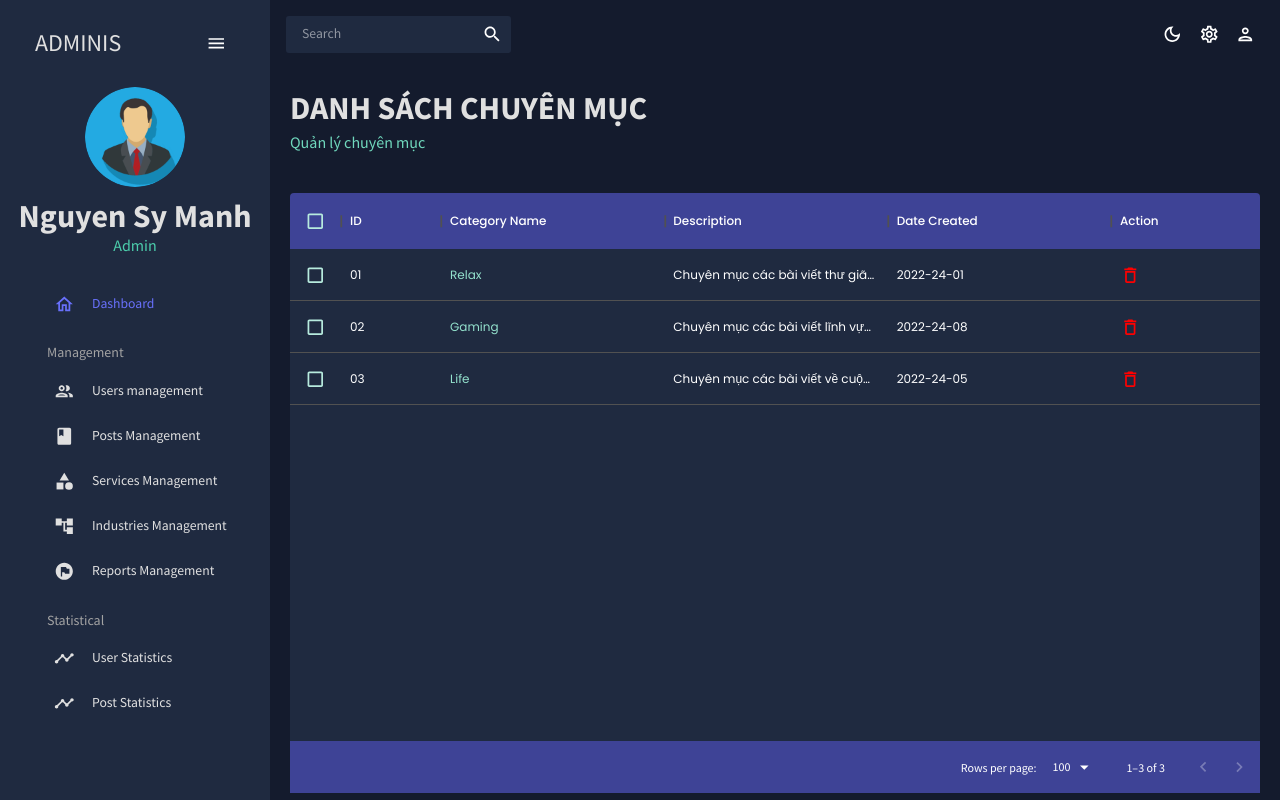
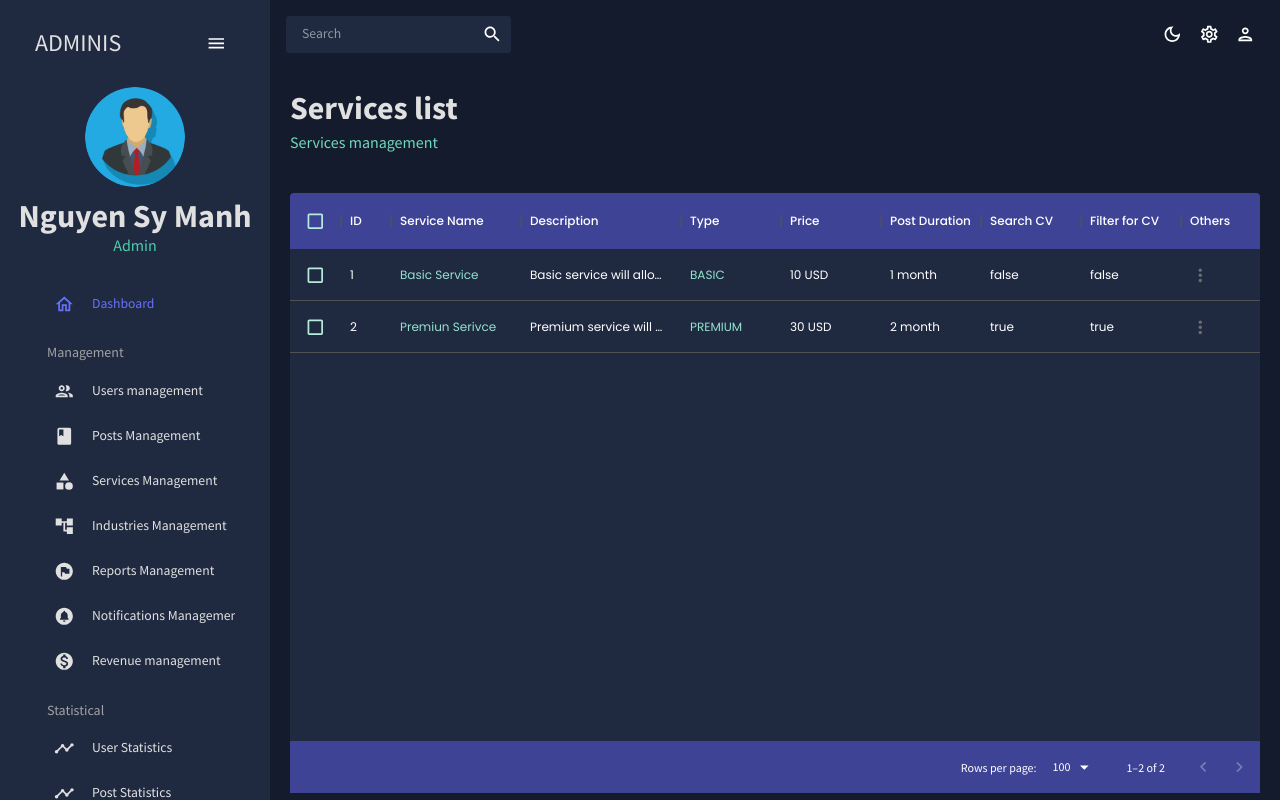
Before and after one commit to HoangVanBinh0712/KLTN, a React (Create React App) app in the folder Frontend/client/: page /admin/services in a window 1280 px wide. Built offline with nearby package versions, Linux system fonts and the light colour scheme.

Commit message:
add loginPageAdmin

```diff
--- /dev/null
+++ b/Frontend/client/src/admin_scenes/LoginPageAdmin.jsx
@@ -0,0 +1,106 @@
+import React from 'react'
+import Avatar from '@mui/material/Avatar';
+import Button from '@mui/material/Button';
+import CssBaseline from '@mui/material/CssBaseline';
+import TextField from '@mui/material/TextField';
+import Link from '@mui/material/Link';
+import Box from '@mui/material/Box';
+import LockOutlinedIcon from '@mui/icons-material/LockOutlined';
+import Typography from '@mui/material/Typography';
+import Container from '@mui/material/Container';
+import { createTheme, ThemeProvider } from '@mui/material/styles';
+
+const LoginPageAdmin = () => {
+    const handleSubmit = (event) => {
+        event.preventDefault();
+        const data = new FormData(event.currentTarget);
+        console.log({
+            email: data.get('email'),
+            password: data.get('password'),
+        });
+    };
+    const Copyright= (props) =>{
+        return (
+            <Typography variant="body2" color="text.secondary" align="center" {...props}>
+                {'Copyright © '}
+                <Link color="inherit" href="http://localhost:3006">
+                    HBQ Career
+                </Link>{' '}
+                {new Date().getFullYear()}
+                {'.'}
+            </Typography>
+        );
+    }
+
+    const theme = createTheme();
+    return (
+        <ThemeProvider theme={theme} >
+            <Container component="main" maxWidth="xs" >
+                <CssBaseline />
+                <Box
+                    sx={{
+                        marginTop: 15,
+                        display: 'flex',
+                        flexDirection: 'column',
+                        alignItems: 'center',
+                    }}
+                >
+                    <Avatar sx={{ m: 1, bgcolor: 'secondary.main' }}>
+                        <LockOutlinedIcon />
+                    </Avatar>
+                    <Typography component="h1" variant="h5">
+                        Sign in with administrator account
+                    </Typography>
+                    <Box component="form" onSubmit={handleSubmit} /* noValidate */ sx={{ mt: 1 }}>
+                        <TextField
+                            margin="normal"
+                            required
+                            fullWidth
+                            id="email"
+                            label="Email Address"
+                            name="email"
+                            autoComplete="email"
+                            autoFocus
+                        />
+                        <TextField
+                            margin="normal"
+                            required
+                            fullWidth
+                            name="password"
+                            label="Password"
+                            type="password"
+                            id="password"
+                            autoComplete="current-password"
+                        />
+                        {/* <FormControlLabel
+                            control={<Checkbox value="remember" color="primary" />}
+                            label="Remember me"
+                        /> */}
+                        <Button
+                            type="submit"
+                            fullWidth
+                            variant="contained"
+                            sx={{ mt: 3, mb: 2 }}
+                        >
+                            Sign In
+                        </Button>
+                        {/* <Grid container>
+                            <Grid item xs>
+                                <Link href="#" variant="body2">
+                                    Forgot password?
+                                </Link>
+                            </Grid>
+                            <Grid item>
+                                <Link href="#" variant="body2">
+                                    {"Don't have an account? Sign Up"}
+                                </Link>
+                            </Grid>
+                        </Grid> */}
+                    </Box>
+                </Box>
+                <Copyright sx={{ mt: 10, mb: 2 }} />
+            </Container>
+        </ThemeProvider>
+    )
+}
+export default LoginPageAdmin
--- a/Frontend/client/src/admin_scenes/Services.jsx
+++ b/Frontend/client/src/admin_scenes/Services.jsx
@@ -1,43 +1,68 @@
 import { Box, Typography, useTheme } from "@mui/material";
 import { DataGrid } from "@mui/x-data-grid";
 import { tokens } from "../theme";
-import { mockCategory } from "../data/mockData";
+import { mockSevices } from "../data/mockData";
 import Header from "../components/charts/Header";
 import { DeleteOutline } from "@mui/icons-material";
+import MoreVertIcon from '@mui/icons-material/MoreVert';
+
 const Services = () => {
   const theme = useTheme();
   const colors = tokens(theme.palette.mode);
   const columns = [
-    {field: "id", headerName: "ID"},
     {
-      field: "catName",
-      headerName: "Category Name",
-      flex: 1,
+      field: "id",
+      headerName: "ID",
+      width: 40
+    },
+    {
+      field: "name",
+      headerName: "Service Name",
+      width: 130,
       cellClassName: "name-column--cell",
     },
     {
-        field: "description",
-        headerName: "Description",
-        flex: 1,
-      },
-    {
-      field: "dateCreated",
-      headerName: "Date Created",
-      type: "date",
-      headerAlign: "left",
-      align: "left",
+      field: "description",
+      headerName: "Description",
       flex: 1,
     },
     {
+      field: "type",
+      headerName: "Type",
+      cellClassName: "name-column--cell",
+      width: 100,
+    },
+    {
+      field: "price",
+      headerName: "Price",
+      width: 100,
+    },
+    {
+      field: "postDuration",
+      headerName: "Post Duration",
+      width: 100,
+    },
+    {
+      field: "canSearchCV",
+      headerName: "Search CV",
+      width: 100,
+
+    },
+    {
+      field: "canFilterCVSubmit",
+      headerName: "Filter for CV",
+      width: 100,
+    },
+    {
       field: "action",
-      headerName: "Action",
-      width: 150,
+      headerName: "Others",
+      width: 80,
       renderCell: (params) => {
         return (
           <>
-            <DeleteOutline
-              className="catListDelete"
-              //onClick={() => handleDelete(params.row.id)}
+            <MoreVertIcon
+              className="serListDelete"
+            //onClick={() => handleDelete(params.row.id)}
             />
           </>
         );
@@ -47,7 +72,7 @@ const Services = () => {
 
   return (
     <Box m="20px">
-      <Header title="DANH SÁCH CHUYÊN MỤC" subtitle="Quản lý chuyên mục" />
+      <Header title="Services list" subtitle="Services management" />
       <Box
         m="40px 0 0 0"
         height="75vh"
@@ -77,7 +102,7 @@ const Services = () => {
           },
         }}
       >
-        <DataGrid checkboxSelection rows={mockCategory} columns={columns} />
+        <DataGrid checkboxSelection rows={mockSevices} columns={columns} />
       </Box>
     </Box>
   );
--- a/Frontend/client/src/admin_scenes/global/Sidebar.jsx
+++ b/Frontend/client/src/admin_scenes/global/Sidebar.jsx
@@ -13,6 +13,8 @@ import BookIcon from '@mui/icons-material/Book';
 import UserIcon from './user.png';
 import AccountTreeIcon from '@mui/icons-material/AccountTree';
 import FlagCircleIcon from '@mui/icons-material/FlagCircle';
+import CircleNotificationsIcon from '@mui/icons-material/CircleNotifications';
+import MonetizationOnIcon from '@mui/icons-material/MonetizationOn';
 
 const Item = ({ title, to, icon, selected, setSelected }) => {
   const theme = useTheme();
@@ -164,6 +166,20 @@ const Sidebar = () => {
               selected={selected}
               setSelected={setSelected}
             />
+            <Item
+              title="Notifications Management"
+              to="/admin/reports"
+              icon={<CircleNotificationsIcon />}
+              selected={selected}
+              setSelected={setSelected}
+            />
+            <Item
+              title="Revenue management"
+              to="/admin/reports"
+              icon={<MonetizationOnIcon />}
+              selected={selected}
+              setSelected={setSelected}
+            />
             <Typography
               variant="h6"
               color={colors.grey[300]}
--- a/Frontend/client/src/components/page/notfound/PageNotFound.css
+++ b/Frontend/client/src/components/page/notfound/PageNotFound.css
@@ -7,6 +7,17 @@
   font-family: 'Poppins', sans-serif;
 }
 
+#bg-error-page {
+  position: absolute;
+  top: 0%;
+  left: 0%;
+  right: 0%;
+  bottom: 0%;
+  display: flex;
+  align-items: center;
+  justify-content: center;
+  background: #fff;
+}
 #error-page{
   position: absolute;
   top: 10%;
--- a/Frontend/client/src/components/page/notfound/PageNotFound.jsx
+++ b/Frontend/client/src/components/page/notfound/PageNotFound.jsx
@@ -2,9 +2,10 @@ import "./PageNotFound.css";
 
 const PageNotFound = () => {
   return (
+    <div id="bg-error-page">
       <div id="error-page">
-      <div class="content">
-        <h2 class="header" data-text="404">
+        <div className="content">
+          <h2 className="header" data-text="404">
             404
           </h2>
           <h4 className="title-in-notfound" data-text="Opps! Page not found">Opps! Page not found</h4>
@@ -12,9 +13,10 @@ const PageNotFound = () => {
             Sorry, the page you're looking for doesn't exist. If you think
             something is broken, report a problem.
           </p>
-        <div class="btns">
+          <div className="btns">
             <a href="/user/home">return home</a>
             <a href="https://www.facebook.com/vanbinh0712">report problem</a>
+          </div>
         </div>
       </div>
     </div>
--- a/Frontend/client/src/contexts/Constants.js
+++ b/Frontend/client/src/contexts/Constants.js
@@ -1,2 +1,2 @@
 export const apiUrl = process.env.NODE_ENV !== 'production' ? 'http://localhost:8081/api' : 'link deploy'
-export const webUrlActivity = '/admin/dashboard /admin/account /admin/post /admin/services /admin/form /admin/bar /admin/pie /admin/line /admin/industries /admin/reports /admin/form /user/login /employer/login'
+export const webUrlActivity = '/user/home /admin/dashboard /admin/account /admin/post /admin/services /admin/form /admin/bar /admin/pie /admin/line /admin/industries /admin/reports /admin/form /user/login /employer/login /user/login /admin/login '
--- a/Frontend/client/src/data/mockData.js
+++ b/Frontend/client/src/data/mockData.js
@@ -175,7 +175,7 @@ export const mockHistory = [
     id: "04x",
     username: "Recruiter 1",
     dateCreated: "2022-12-11",
-    title:"Recruiting part time sales staff",
+    title:"Recruiting part time sales staff hahgagagagag",
     category: "Maketing",
     services: "Basic",
     expiration: "2022-27-11",
@@ -201,6 +201,33 @@ export const mockCategory = [
     catName: "Life",
     dateCreated: "2022-24-05",
     description:"Chuyên mục các bài viết về cuộc sống",
+  }
+];
+
+export const mockSevices = [
+  {
+    id: 1,
+    name: "Basic Service",
+    description: "Basic service will allow employer to post a job recruitment and allow job seeker to submit their Resume to the post. ",
+    type: "BASIC",
+    price: '10 USD' ,
+    currency: "USD",
+    postDuration: '1 month',
+    active: true,
+    canSearchCV: false,
+    canFilterCVSubmit: false
+  },
+  {
+    id: 2,
+    name: "Premiun Serivce",
+    description: "Premium service will allow employer to post a job recruitment and allow job seeker to submit their Resume to the post. Beside that employer are able to search for job seeker public resume and filter resume submit to their job recruitment.",
+    type: "PREMIUM",
+    price: '30 USD',
+    currency: "USD",
+    postDuration: '2 month',
+    active: true,
+    canSearchCV: true,
+    canFilterCVSubmit: true
   }
 ];
 
--- a/Frontend/client/src/index.css
+++ b/Frontend/client/src/index.css
@@ -37,8 +37,8 @@ body,
   color: red;
   cursor: pointer;
 }
-.catListDelete{
-  color: red;
+.serListDelete{
+  color: #6c6c6c;
   cursor: pointer;
 }
 .userListDelete{
--- a/Frontend/client/src/routing/AdminRoute.js
+++ b/Frontend/client/src/routing/AdminRoute.js
@@ -15,6 +15,9 @@ import Reports from "../admin_scenes/Reports";
 import Form from "../admin_scenes/Form";
 import Line from "../admin_scenes/Line";
 import Pie from "../admin_scenes/Pie";
+import PageNotFound from "../components/page/notfound/PageNotFound";
+import { webUrlActivity } from "../contexts/Constants";
+import LoginPageAdmin from '../admin_scenes/LoginPageAdmin';
 
 export const AdminRoute = ({ ...rest }) => {
     const [theme, colorMode] = useMode();
@@ -23,8 +26,7 @@ export const AdminRoute = ({ ...rest }) => {
     const isAdmin=true
     const location = useLocation();
     const currentUrl = location.pathname;
-    console.log(rest.path)
-    console.log(currentUrl)
+
     let body;
 
     if (currentUrl==="/"){
@@ -35,11 +37,17 @@ export const AdminRoute = ({ ...rest }) => {
     }
     else if(currentUrl==="/admin/login"&&!isAdmin){
         body=(
-            <>
-            <div>Login page </div>
-            </>
+            <LoginPageAdmin/>
         )
-    } else if (rest.path.includes(currentUrl) && isAdmin) {
+    }
+    else if (!webUrlActivity.includes(currentUrl+" ")) {
+        body = (
+            <Routes>
+                <Route path ="/*" element={<PageNotFound />} />
+            </Routes>
+        )
+    }
+    else if (rest.path.includes(currentUrl) && isAdmin) {
         body = (
             <ColorModeContext.Provider value={colorMode}>
                 <ThemeProvider theme={theme}>
--- a/Frontend/client/src/routing/EmployeeRoute.js
+++ b/Frontend/client/src/routing/EmployeeRoute.js
@@ -12,8 +12,7 @@ const EmployeeRoute = ({ ...rest }) => {
     const isEmployee = false
     const location = useLocation();
     const currentUrl = location.pathname;
-    console.log(rest.path)
-    console.log(webUrlActivity)
+
     let body;
 
     if (currentUrl === "/user/login" && !isEmployee) {
@@ -22,7 +21,11 @@ const EmployeeRoute = ({ ...rest }) => {
                 <div>Login page </div>
             </>
         )
-    } else if (rest.path.includes(currentUrl) && isEmployee) {
+    }
+    else if (currentUrl === "/user") {
+        return <Navigate to="/user/home" />;
+    }
+    else if (rest.path.includes(currentUrl) && isEmployee) {
         body = (
             <Routes>
                 <Route path="/user/home" element={<HomePage />} />
@@ -34,14 +37,14 @@ const EmployeeRoute = ({ ...rest }) => {
     else if (isEmployee && currentUrl === "/user/login") {
         return <Navigate to="/user/home" />;
     }
-    else if (rest.path.includes(currentUrl)) {
+    else if (rest.path.includes(currentUrl+" ")) {
         body = (
             <>
                 <div>You need login to access! </div>
             </>
         )
     }
-    else if (!webUrlActivity.includes(currentUrl)) {
+    else if (!webUrlActivity.includes(currentUrl+" ")) {
         body = (
             <Routes>
                 <Route path ="/*" element={<PageNotFound />} />
--- a/Frontend/client/src/routing/EmployerRoute.js
+++ b/Frontend/client/src/routing/EmployerRoute.js
@@ -9,8 +9,7 @@ const EmployerRoute = ({ ...rest }) => {
     const isEmployer = false
     const location = useLocation();
     const currentUrl = location.pathname;
-    console.log(rest.path)
-    console.log(currentUrl)
+
     let body;
 
     if (currentUrl==="/"){
```
Also changed, not shown: Frontend/client/src/admin_scenes/Dashboard.jsx (+40 -10 lines). Lines whose indentation alone changed are shown as unchanged.
